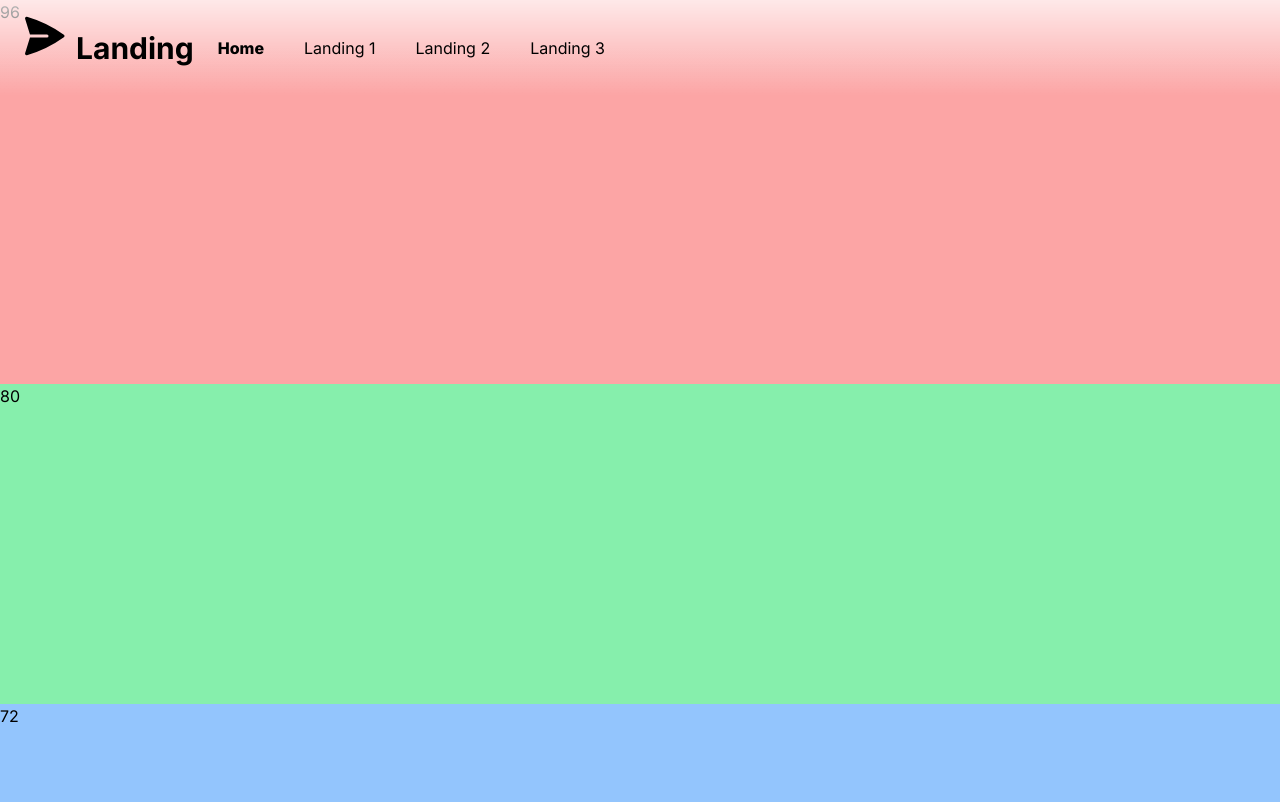
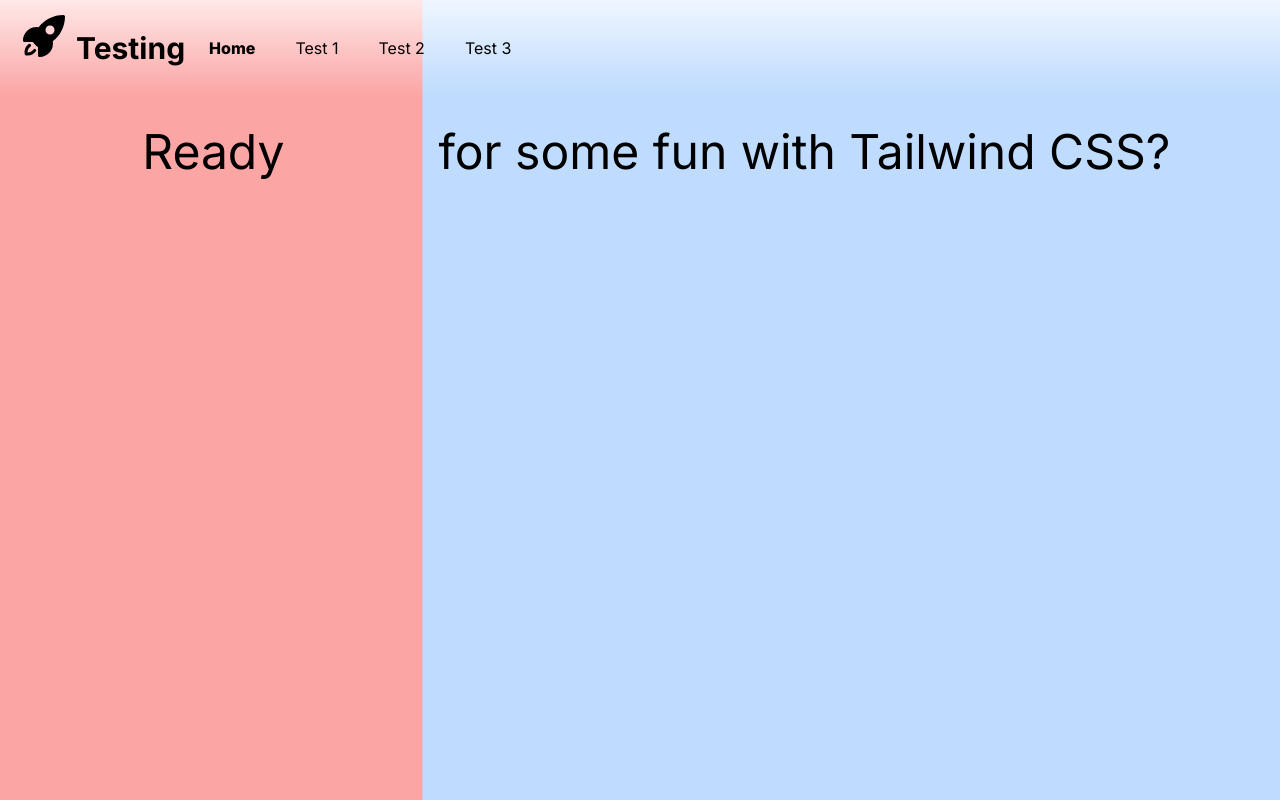
Before and after one commit to emjheypb/tailwind-test, a Next.js app: page / in a window 1280 px wide. Shown: the top 802 px of the page. Built offline with nearby package versions, Linux system fonts and the light colour scheme.

Commit message:
rename pages, curtain, logo change

```diff
--- a/next.config.mjs
+++ b/next.config.mjs
@@ -1,4 +1,8 @@
 /** @type {import('next').NextConfig} */
-const nextConfig = {};
+const nextConfig = {
+  images: {
+    remotePatterns: [{ hostname: "utfs.io" }],
+  },
+};
 
 export default nextConfig;
--- /dev/null
+++ b/src/app/_components/custom-lists.tsx
@@ -0,0 +1,22 @@
+export const menuItems = [
+  {
+    id: "home",
+    name: "Home",
+    href: "/",
+  },
+  {
+    id: "test1",
+    name: "Test 1",
+    href: "/test1",
+  },
+  {
+    id: "test2",
+    name: "Test 2",
+    href: "/test2",
+  },
+  {
+    id: "test3",
+    name: "Test 3",
+    href: "/test3",
+  },
+];
--- a/src/app/_components/navbar-mobile.tsx
+++ b/src/app/_components/navbar-mobile.tsx
@@ -3,29 +3,7 @@ import Logo from "@/components/Logo";
 import Link from "next/link";
 import { usePathname } from "next/navigation";
 import { useState } from "react";
-
-const links = [
-  {
-    id: "home",
-    name: "Home",
-    href: "/",
-  },
-  {
-    id: "landing1",
-    name: "Landing 1",
-    href: "/landing1",
-  },
-  {
-    id: "landing2",
-    name: "Landing 2",
-    href: "/landing2",
-  },
-  {
-    id: "landing3",
-    name: "Landing 3",
-    href: "/landing3",
-  },
-];
+import { menuItems } from "./custom-lists";
 
 const CloseSVG = () => (
   <svg
@@ -77,13 +55,13 @@ const MobileNavbar = () => {
         <div className="shadow-md pl-4">
           <Logo />
         </div>
-        {links.map((link) => (
+        {menuItems.map((item) => (
           <Link
-            href={link.href}
-            key={link.id}
-            className={`p-4 ${pathname === link.href && "font-extrabold"}`}
+            href={item.href}
+            key={item.id}
+            className={`p-4 ${pathname === item.href && "font-extrabold"}`}
             onClick={() => setIsMobileMenuHidden(true)}>
-            <span>{link.name}</span>
+            <span>{item.name}</span>
           </Link>
         ))}
       </nav>
--- a/src/app/_components/navbar-sticky.tsx
+++ b/src/app/_components/navbar-sticky.tsx
@@ -3,29 +3,7 @@ import Logo from "@/components/Logo";
 import Link from "next/link";
 import { usePathname } from "next/navigation";
 import { useEffect, useState } from "react";
-
-const links = [
-  {
-    id: "home",
-    name: "Home",
-    href: "/",
-  },
-  {
-    id: "landing1",
-    name: "Landing 1",
-    href: "/landing1",
-  },
-  {
-    id: "landing2",
-    name: "Landing 2",
-    href: "/landing2",
-  },
-  {
-    id: "landing3",
-    name: "Landing 3",
-    href: "/landing3",
-  },
-];
+import { menuItems } from "./custom-lists";
 
 const StickyNavbar = () => {
   const pathname = usePathname();
@@ -51,19 +29,16 @@ const StickyNavbar = () => {
       <div
         className={`hidden md:flex px-5 transition duration-500 ${
           isSticky ? "shadow-xl bg-transparent" : "shadow-none bg-gradient-to-b"
-        } to-transparent from-white/75 fixed min-w-full gap-2 items-center`}
-        onScroll={() => {
-          alert("SCROLL");
-        }}>
+        } to-transparent from-white/75 fixed min-w-full gap-2 items-center`}>
         <Logo />
-        {links.map((link) => (
+        {menuItems.map((item) => (
           <Link
-            href={link.href}
-            key={link.id}
+            href={item.href}
+            key={item.id}
             className={`p-4 hover:font-bold ${
-              pathname === link.href && "font-extrabold"
+              pathname === item.href && "font-extrabold"
             }`}>
-            <span>{link.name}</span>
+            <span>{item.name}</span>
           </Link>
         ))}
       </div>
--- a/src/app/landing1/page.tsx
+++ /dev/null
@@ -1,9 +0,0 @@
-const Landing1 = () => {
-  return (
-    <div>
-      <div className="bg-red-300 h-96 min-w-full"></div>
-    </div>
-  );
-};
-
-export default Landing1;
--- a/src/app/page.tsx
+++ b/src/app/page.tsx
@@ -1,26 +1,69 @@
-import Image from "next/image";
+"use client";
+import { useEffect, useState } from "react";
 
-export default function Home() {
+const Home = () => {
+  const banner1 = 700,
+    banner2 = 1500;
+  const [y, setY] = useState(0);
+
+  const handleScrolling = () => {
+    const scrollY = window.scrollY;
+    setY(scrollY);
+  };
+
+  useEffect(() => {
+    window.addEventListener("scroll", handleScrolling);
+  });
+
   return (
-    <main className="flex min-h-screen flex-col items-center justify-between item">
-      <section className="bg-red-300 h-96 min-w-full"> 96</section>
-      <section className="bg-green-300 h-80 min-w-full">80</section>
-      <section className="bg-blue-300 h-72 min-w-full">72</section>
-      <section className="bg-red-300 h-64 min-w-full">64</section>
-      <section className="bg-green-300 h-60 min-w-full">60</section>
-      <section className="bg-blue-300 h-56 min-w-full">56</section>
-      <section className="bg-red-300 h-52 min-w-full">52</section>
-      <section className="bg-green-300 h-48 min-w-full">48</section>
-      <section className="bg-blue-300 h-44 min-w-full">44</section>
-      <section className="bg-red-300 h-40 min-w-full">40</section>
-      <section className="bg-green-300 h-36 min-w-full">36</section>
-      <section className="bg-blue-300 h-32 min-w-full">32</section>
-      <section className="bg-red-300 h-28 min-w-full">28</section>
-      <section className="bg-green-300 h-24 min-w-full">24</section>
-      <section className="bg-blue-300 h-20 min-w-full">20</section>
-      <section className="bg-red-300 h-16 min-w-full">16</section>
-      <section className="bg-green-300 h-14 min-w-full">14</section>
-      <section className="bg-blue-300 h-12 min-w-full">13</section>
-    </main>
+    <div
+      onScroll={() => {
+        handleScrolling();
+      }}
+      className="md:text-5xl text-4xl">
+      <div className="relative h-[300vh] w-full -z-50">
+        <div
+          id="curtain"
+          className={`fixed h-screen transition w-screen duration-300 bg-blue-200 translate-x-[33vw] pt-32 px-4 ${
+            y > banner1 && y < banner2
+              ? "translate-x-[66.66vw]"
+              : y > banner2
+              ? "translate-x-full"
+              : ""
+          }`}>
+          {y < banner1 ? (
+            <div className={`h-full flex w-[63vw]`}>
+              for some fun with Tailwind CSS?
+            </div>
+          ) : (
+            <div className={`h-full flex w-[30vw]`}>
+              translate-x to keep the overlay moving.
+            </div>
+          )}
+        </div>
+        <div
+          id="content"
+          className="fixed h-screen w-screen -z-10 flex text-center">
+          <div className={`bg-red-300 h-full flex-1 flex pt-32 justify-center`}>
+            Ready
+          </div>
+          <div
+            className={`bg-yellow-200 h-full flex-1 flex pt-32 justify-center`}>
+            Set
+          </div>
+          <div
+            className={`bg-green-300 h-full flex-1 flex pt-32 justify-center`}>
+            Go!
+          </div>
+        </div>
+      </div>
+      <div className={`bg-white h-screen flex flex-col px-10 pt-28`}>
+        <section className="border-2">Section 1</section>
+        <section className="border-2">Section 2</section>
+        <section className="border-2">Section 3</section>
+      </div>
+    </div>
   );
-}
+};
+
+export default Home;
--- /dev/null
+++ b/src/app/test1/page.tsx
@@ -0,0 +1,90 @@
+const sections = [
+  {
+    bg: "bg-red-300",
+    height: "h-96",
+  },
+  {
+    bg: "bg-yellow-200",
+    height: "h-80",
+  },
+  {
+    bg: "bg-green-300",
+    height: "h-72",
+  },
+  {
+    bg: "bg-red-300",
+    height: "h-64",
+  },
+  {
+    bg: "bg-yellow-200",
+    height: "h-60",
+  },
+  {
+    bg: "bg-green-300",
+    height: "h-56",
+  },
+  {
+    bg: "bg-red-300",
+    height: "h-52",
+  },
+  {
+    bg: "bg-yellow-200",
+    height: "h-48",
+  },
+  {
+    bg: "bg-green-300",
+    height: "h-44",
+  },
+  {
+    bg: "bg-red-300",
+    height: "h-40",
+  },
+  {
+    bg: "bg-yellow-200",
+    height: "h-36",
+  },
+  {
+    bg: "bg-green-300",
+    height: "h-32",
+  },
+  {
+    bg: "bg-red-300",
+    height: "h-28",
+  },
+  {
+    bg: "bg-yellow-200",
+    height: "h-24",
+  },
+  {
+    bg: "bg-green-300",
+    height: "h-20",
+  },
+  {
+    bg: "bg-red-300",
+    height: "h-16",
+  },
+  {
+    bg: "bg-yellow-200",
+    height: "h-14",
+  },
+  {
+    bg: "bg-green-300",
+    height: "h-12",
+  },
+];
+
+const Landing1 = () => {
+  return (
+    <main className="flex min-h-screen flex-col items-center">
+      {sections.map((section) => (
+        <section
+          key={section.bg}
+          className={`${section.bg} ${section.height} min-w-full flex items-center justify-center`}>
+          {section.height}
+        </section>
+      ))}
+    </main>
+  );
+};
+
+export default Landing1;
--- a/src/app/landing3/page.tsx
+++ b/src/app/test3/page.tsx
@@ -1,7 +1,7 @@
 const Landing3 = () => {
   return (
     <div>
-      <div className="bg-blue-300 h-96 min-w-full"></div>
+      <div className="bg-yellow-200 h-96 min-w-full"></div>
     </div>
   );
 };
--- a/src/components/Logo.tsx
+++ b/src/components/Logo.tsx
@@ -2,15 +2,21 @@ const LogoSVG = () => (
   <svg
     xmlns="http://www.w3.org/2000/svg"
     viewBox="0 0 24 24"
+    fill="currentColor"
     className="size-12 animate-bounce">
-    <path d="M3.478 2.404a.75.75 0 0 0-.926.941l2.432 7.905H13.5a.75.75 0 0 1 0 1.5H4.984l-2.432 7.905a.75.75 0 0 0 .926.94 60.519 60.519 0 0 0 18.445-8.986.75.75 0 0 0 0-1.218A60.517 60.517 0 0 0 3.478 2.404Z" />
+    <path
+      fillRule="evenodd"
+      d="M9.315 7.584C12.195 3.883 16.695 1.5 21.75 1.5a.75.75 0 0 1 .75.75c0 5.056-2.383 9.555-6.084 12.436A6.75 6.75 0 0 1 9.75 22.5a.75.75 0 0 1-.75-.75v-4.131A15.838 15.838 0 0 1 6.382 15H2.25a.75.75 0 0 1-.75-.75 6.75 6.75 0 0 1 7.815-6.666ZM15 6.75a2.25 2.25 0 1 0 0 4.5 2.25 2.25 0 0 0 0-4.5Z"
+      clipRule="evenodd"
+    />
+    <path d="M5.26 17.242a.75.75 0 1 0-.897-1.203 5.243 5.243 0 0 0-2.05 5.022.75.75 0 0 0 .625.627 5.243 5.243 0 0 0 5.022-2.051.75.75 0 1 0-1.202-.897 3.744 3.744 0 0 1-3.008 1.51c0-1.23.592-2.323 1.51-3.008Z" />
   </svg>
 );
 
 const Logo = () => (
   <div className={`h-24 flex flex-row items-center gap-2`}>
     <LogoSVG />
-    <span className={`text-3xl font-bold`}>Landing</span>
+    <span className={`text-3xl font-bold`}>Testing</span>
   </div>
 );
 
```
Also changed, not shown: src/app/test2/page.tsx (renamed from src/app/landing2/page.tsx).
